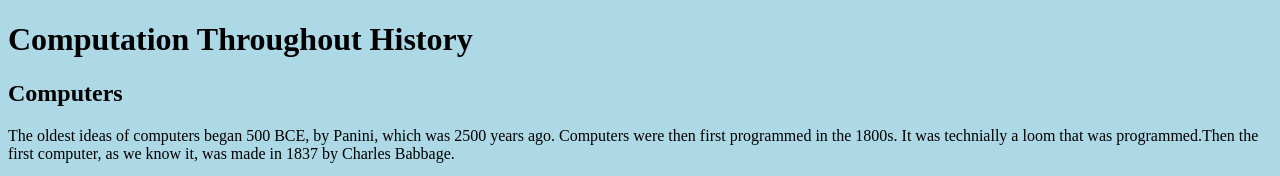
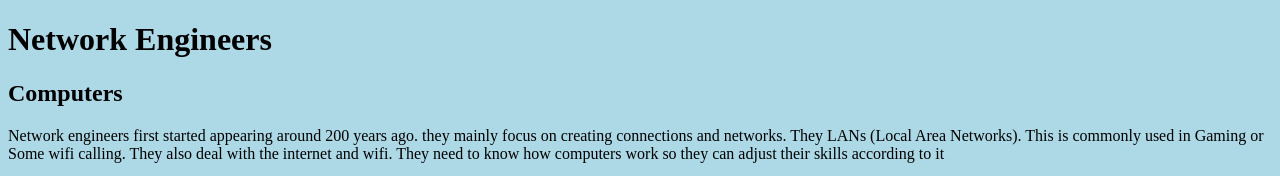
Before and after one commit to adam-esmail/CarrerProject, a plain HTML site: page index.html in a window 1280 px wide. Shown: the top 176 px of the page. Drawn offline with Linux system fonts and the light colour scheme; grey boxes are pictures that could not be loaded.

Commit message:
Update index.html

```diff
--- a/index.html
+++ b/index.html
@@ -9,7 +9,9 @@
 </head>
 
 <body>
-<h1> Computation Throughout History</h1>
+<h1> Network Engineers </h1>
+  <h2> Computers</h2>
+  <p> Network engineers first started appearing around 200 years ago. they mainly focus on creating connections and networks. They LANs (Local Area Networks). This is commonly used in Gaming or Some wifi calling. They also deal with the internet and wifi. They need to know how computers work so they can adjust their skills according to it </p>
 <h2> Computers</h2>
   <p> The oldest ideas of computers began 500 BCE, by Panini, which was 2500 years ago. Computers were then first programmed in the 1800s. It was technially a loom that was programmed.Then the first computer, as we know it, was made in 1837 by Charles Babbage.</p>
   <img src= "https://cdn.britannica.com/31/172531-050-E009D42C/portion-Charles-Babbage-Analytical-Engine-death-mill-1871.jpg" width=30% </img>
```
